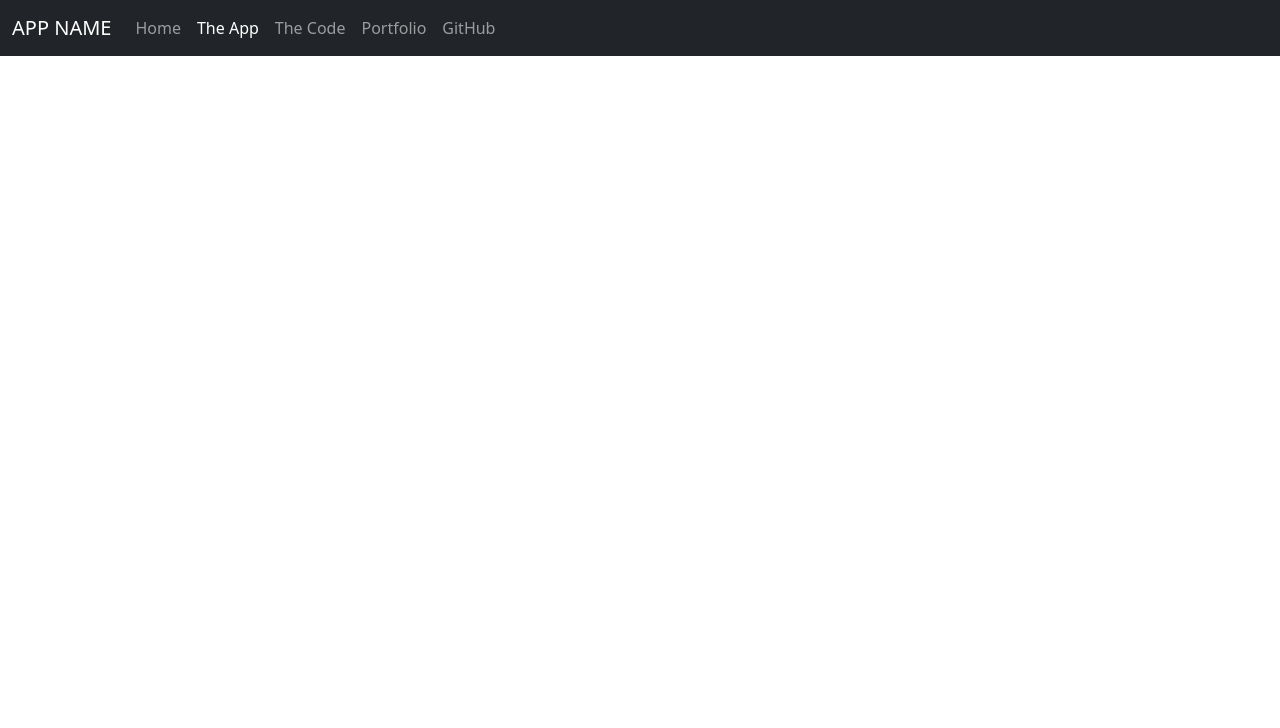
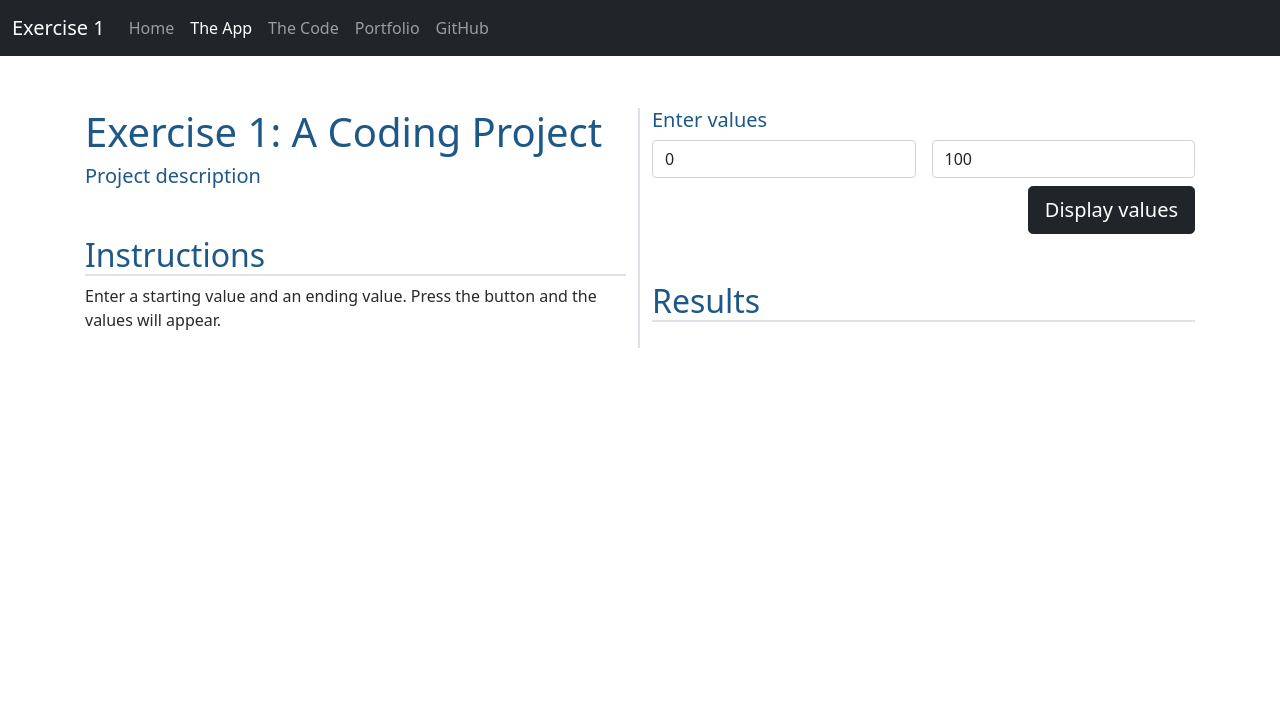
Before and after one commit to thomaspereira1994/JsExcercise1, a plain HTML site: page html/app.html in a window 1280 px wide. Shown: the top 728 px of the page. Drawn offline with nearby package versions, Linux system fonts and the light colour scheme.

Commit message:
ui setup

```diff
--- a/html/app.html
+++ b/html/app.html
@@ -2,7 +2,7 @@
 <html lang="en" class="h-100">
 
 <head>
-    <title>App Name: A Coding Project by Thomas Pereira</title>
+    <title>Exercise 1: A Coding Project by Thomas Pereira</title>
     <!-- Required meta tags -->
     <meta charset="utf-8">
     <meta name="viewport" content="width=device-width, initial-scale=1, shrink-to-fit=no">
@@ -23,7 +23,7 @@
     <!-- NAV SECTION -->
     <nav class="navbar navbar-expand-md navbar-dark fixed-top bg-dark">
         <div class="container-fluid">
-            <a class="navbar-brand" href="#">APP NAME</a>
+            <a class="navbar-brand" href="/html/Index.html">Exercise 1</a>
             <button class="navbar-toggler" type="button" data-bs-toggle="collapse" data-bs-target="#navbarCollapse"
                 aria-controls="navbarCollapse" aria-expanded="false" aria-label="Toggle navigation">
                 <span class="navbar-toggler-icon"></span>
@@ -53,18 +53,58 @@
 
     <!-- MAIN SECTION -->
     <main class="flex-shrink-0">
-        <div class="container"></div>
+        <div class="container mt-5">
+            <div class="row row-cols-1 row-cols-lg-2">
+                <div class="col border-end border-2">
+                    <h1>Exercise 1: A Coding Project</h1>
+                    <h4 class="lead">
+                        Project description
+                    </h4>
+                    <h2 class="mt-5 border-bottom border-2">Instructions</h2>
+                    <p> Enter a starting value and an ending value.
+                        Press the button and the values will appear.
+                    </p>
+                </div>
+                <div class="col">
+                    <div>
+                        <h5>Enter values</h5>
+                        <form class="row gy-2 gx-3">
+                            <div class="col">
+                                <input id="startValue" type="number" class="form-control" placeholder="Start value"
+                                    value=0 aria-label="Start value">
+                            </div>
+                            <div class="col">
+                                <input id="endValue" type="number" class="form-control" placeholder="End value"
+                                    value=100 aria-label="End value">
+                            </div>
+                            <div class="col-12 d-flex justify-content-end">
+                                <button id="submitButton" type="button" class="btn btn-dark btn-lg">Display
+                                    values</button>
+                            </div>
+                        </form>
+                        <h2 class="mt-5 border-bottom border-2">Results</h2>
+                        <div class="table-responsive">
+                            <table class="table table-striped table-sm">
+                                <tbody id="results">
+                                    <!--results go here-->
+                                </tbody>
+                            </table>
+                        </div>
+                    </div>
+                </div>
+            </div>
+        </div>
     </main>
 
-      <!-- FOOTER SECTION -->
-      <footer class="footer mt-auto py-3">
+    <!-- FOOTER SECTION -->
+    <footer class="footer mt-auto py-3">
         <div class="container-fluid">
             <div class="row row-cols-1 row-cols-lg-2 gy-2">
                 <div class="col order-last order-lg-first text-light">
                     <div>
                         <span class="text-muted">
                             &copy;2021
-                        </span>  Thomas Pereira | thomaspereira1994@outlook.com
+                        </span> Thomas Pereira | thomaspereira1994@outlook.com
                     </div>
                 </div>
 
```
Also changed, not shown: html/Index.html (+3 -3 lines), html/code.html (+2 -2 lines).
